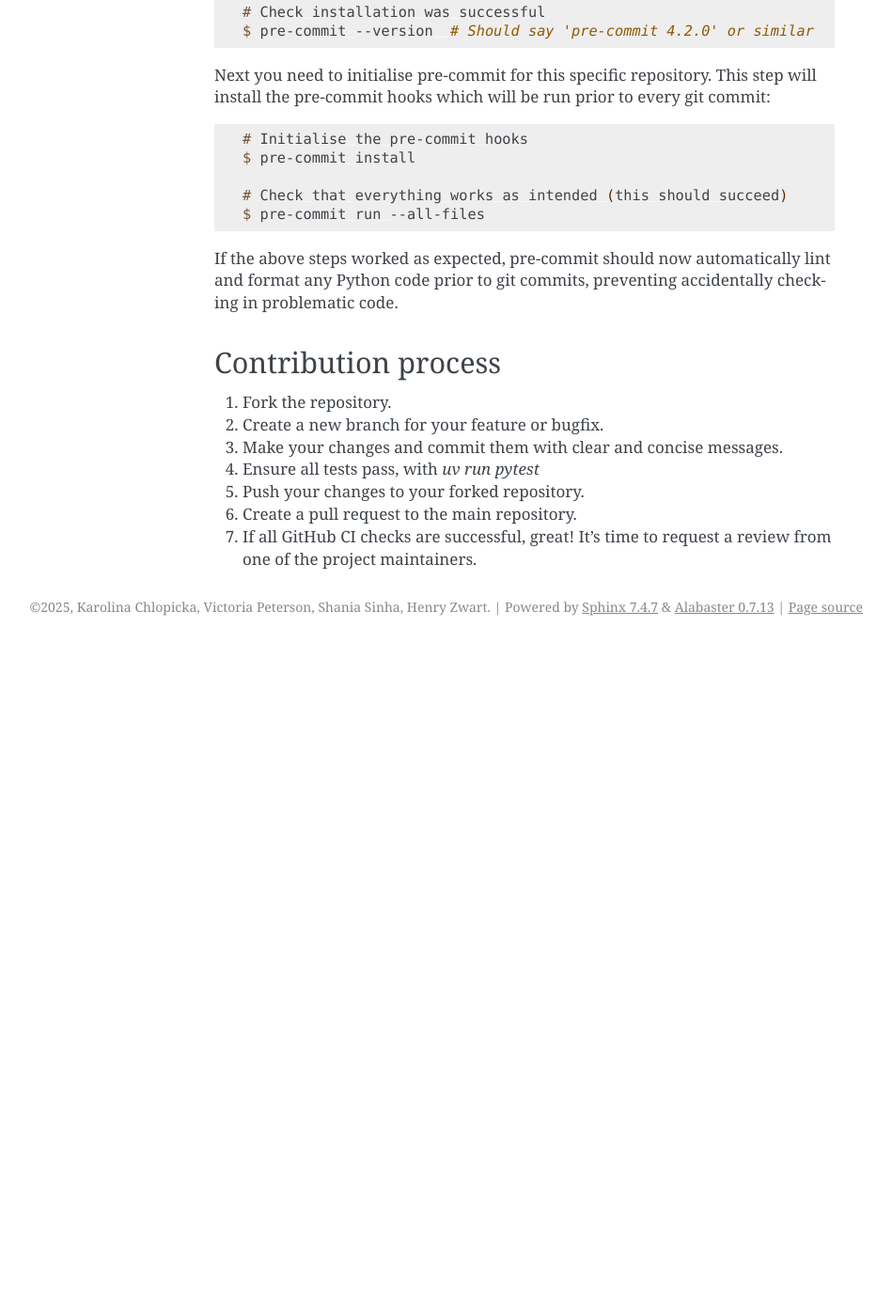
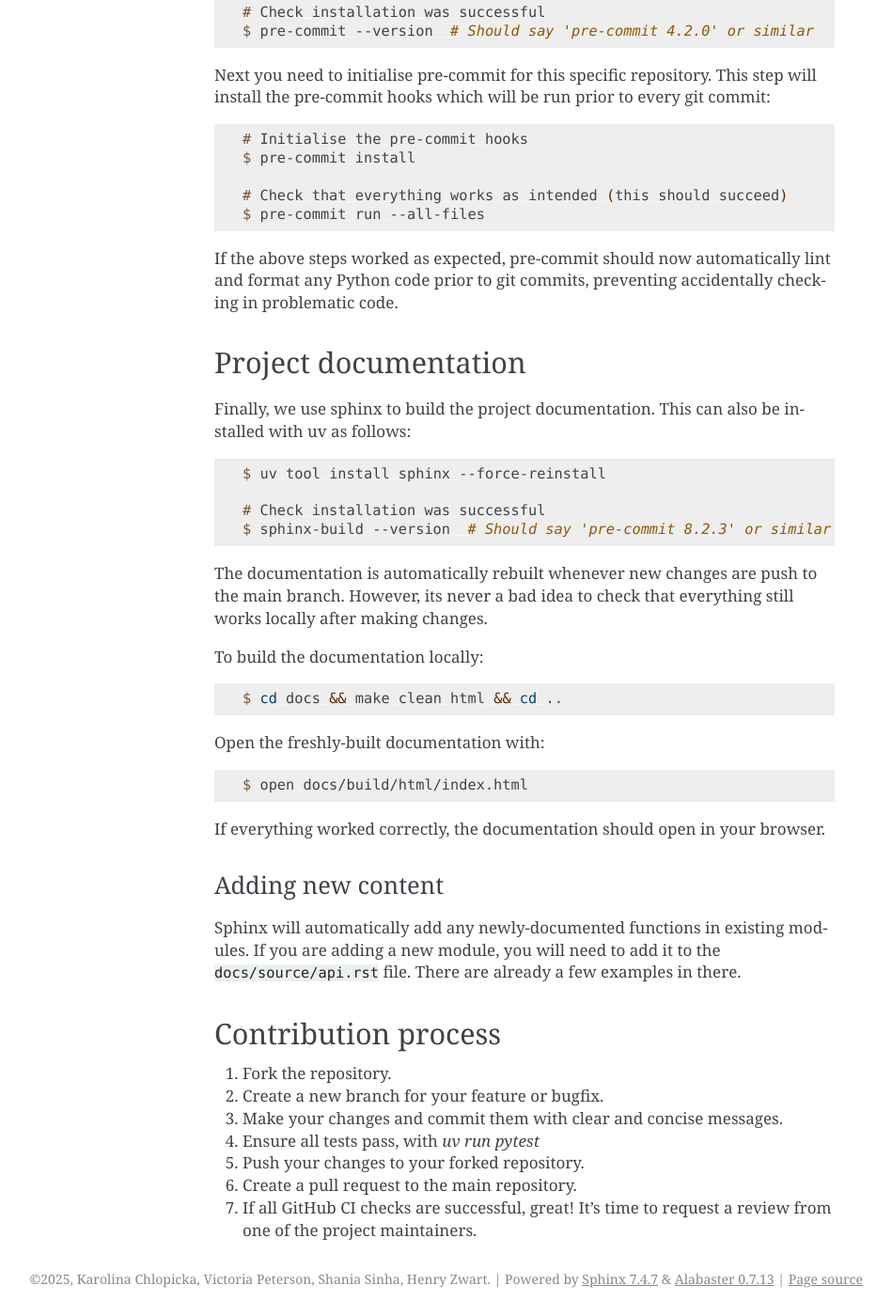
Before and after one commit to VictorianHues/AgentBasedModeling, a Sphinx documentation site: the page built from docs/source/contributing.rst, in a window 1280 px wide and 1400 px high, scrolled down 1090 px. Shown: the whole window at 94% size, without its empty margins (192-1141 px from the left). Built offline with Sphinx 7.4.7, drawn with Linux system fonts in a browser that asks for light colours; before the commit the page ends 1775 px from its top, so only the background shows below that; some of the changed text lies outside the part shown.

Commit message:
update docs to include documentation about... documentation

```diff
--- a/docs/source/contributing.rst
+++ b/docs/source/contributing.rst
@@ -5,7 +5,7 @@ You want to contribute to this project? Awesome! There are just a couple of
 housekeeping things to sort out before you dive in.
 
 uv
-^^^
+---
 
 `uv <https://docs.astral.sh/uv/>`_ is a Python environment and package management tool.
 We use it in this repository to keep everything consistent and reproducible. If you don't
@@ -33,7 +33,7 @@ Note that the uv.lock file is not intended to be modified manually (or even real
 For the most part, you can forget it exists.
 
 pre-commit and ruff
-^^^^^^^^^^^^^^^^^^^^
+--------------------
 
 We also use `pre-commit <https://pre-commit.com/>`_ with a
 `ruff <https://docs.astral.sh/ruff/>`_ hook to automatically format all Python
@@ -68,8 +68,47 @@ If the above steps worked as expected, pre-commit should now automatically
 lint and format any Python code prior to git commits, preventing accidentally
 checking in problematic code.
 
+Project documentation
+----------------------
+
+Finally, we use sphinx to build the project documentation. This can also be installed
+with uv as follows:
+
+.. code-block:: console
+
+   $ uv tool install sphinx --force-reinstall
+
+   # Check installation was successful
+   $ sphinx-build --version  # Should say 'pre-commit 8.2.3' or similar
+
+The documentation is automatically rebuilt whenever new changes are push to the main
+branch. However, its never a bad idea to check that everything still works locally
+after making changes.
+
+To build the documentation locally:
+
+.. code-block:: console
+
+   $ cd docs && make clean html && cd ..
+
+Open the freshly-built documentation with:
+
+.. code-block:: console
+
+   $ open docs/build/html/index.html
+
+If everything worked correctly, the documentation should open in your browser.
+
+Adding new content
+^^^^^^^^^^^^^^^^^^^
+
+Sphinx will automatically add any newly-documented functions in existing modules.
+If you are adding a new module, you will need to add it to the ``docs/source/api.rst`` file.
+There are already a few examples in there.
+
+
 Contribution process
-^^^^^^^^^^^^^^^^^^^^^
+----------------------
 
 1. Fork the repository.
 2. Create a new branch for your feature or bugfix.
```
Also changed, not shown: CONTRIBUTING.md (+9 -2 lines).
